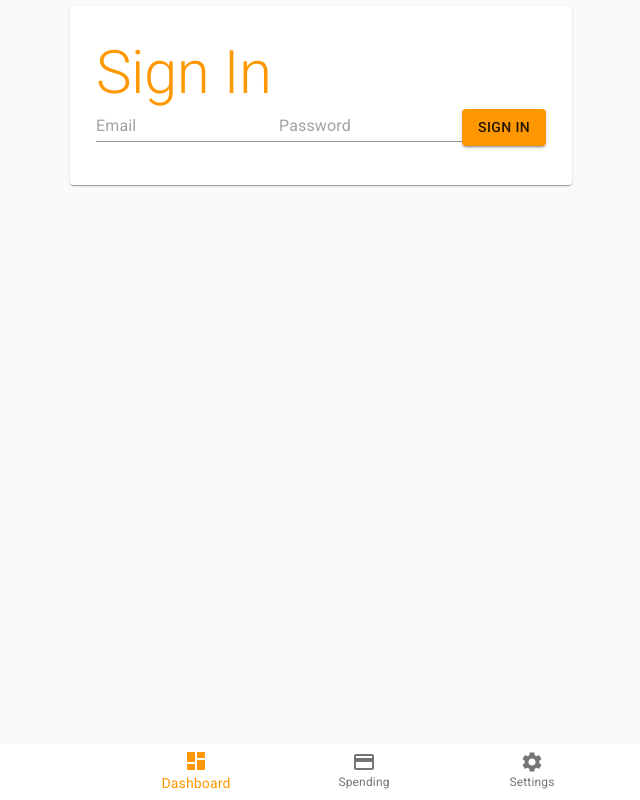
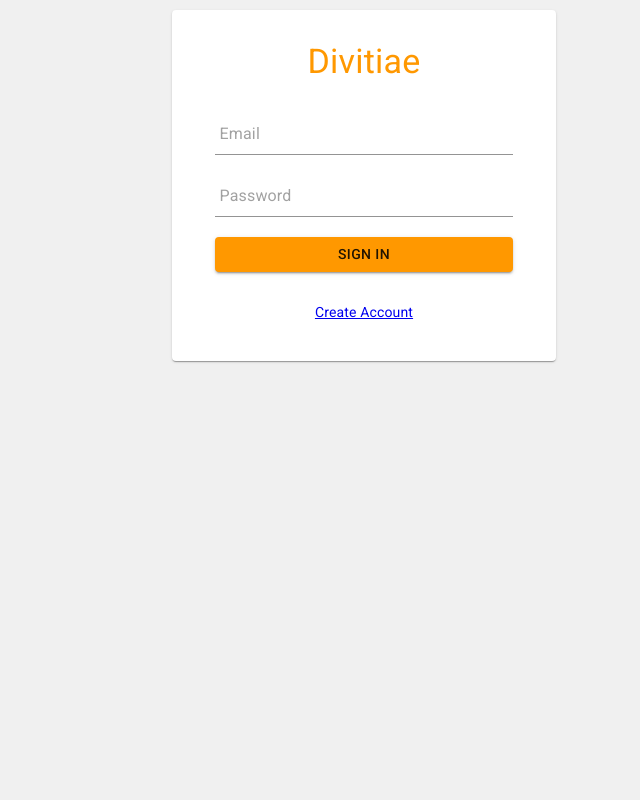
Before and after one commit to ColinTMaher/divitiae, a React (Create React App) app: page /signin in a window 1280 px wide. Shown: the whole page, without its empty margins (276-916 px from the left). Built offline with nearby package versions, Linux system fonts and the light colour scheme; no server answers.

Commit message:
Various fixes and improvements

```diff
--- a/src/Auth.js
+++ b/src/Auth.js
@@ -1,5 +1,5 @@
 import React, { useEffect, useState } from "react"
-import {auth} from "./firebase.js"
+import { auth } from "./firebase.js"
 
 export const AuthContext = React.createContext()
 
--- a/src/PrivateRoute.js
+++ b/src/PrivateRoute.js
@@ -1,17 +1,16 @@
 import React, {useContext} from "react"
 import {Route, Redirect} from "react-router-dom"
-import {AuthContext} from "./Auth"
+import { AuthContext } from "./Auth"
 
-const PrivateRoute = ({ component: RouteComponent, ...rest}) => {
+const PrivateRoute = ({ component: RouteComponent, data, ...rest}) => {
     const {currentUser} = useContext(AuthContext)
 
     return  (
         <Route
-            {...rest}
-            render={routeProps =>
-                !!currentUser ?
-                ( <RouteComponent {...routeProps} /> ) :
-                ( <Redirect to={"/signin"} /> )
+            {...rest} render={routeProps =>
+                !!currentUser
+                ? ( <RouteComponent {...routeProps} {...data} /> )
+                : ( <Redirect to={"/signin"} /> )
             }
         />
     )
--- a/src/components/App.js
+++ b/src/components/App.js
@@ -13,9 +13,9 @@
 import SignIn from "./SignIn"
 import SignUp from "./SignUp"
 import Navbar from './Navbar';
+import AuthForm from "./AuthForm"
 
 import { purple, green, orange, red } from '@material-ui/core/colors';
-import { PlayCircleOutline } from '@material-ui/icons';
 
 const useStyles = makeStyles({
   background: {
@@ -23,38 +23,41 @@
     borderRadius: 0
   },
   container: {
-    padding: "10px"
+    padding: "10px",
   }
 })
 
-
-
-function App() {
+function App(props) {
   const [darkMode, setDarkMode] = useState(false)
   const classes = useStyles()
 
   const theme = createMuiTheme({
     palette: {
       type: darkMode ? "dark" : "light",
+      background: {
+        default: darkMode ? "#1D2F3B" : "#F0F0F0"
+      },
       primary: {
-        main: darkMode ? green[500] : orange[500]
+        main: darkMode ? purple[500] : orange[500]
       },
       secondary: {
         main: darkMode ? purple[500] : red[500]
       },
     },
     overrides: {
+      MuiCssBaseline: {
+        "@global": {
+          body: {
+            userSelect: "none"
+          },
+        },
+      },
       MuiCard: {
         root: {
-          padding: "15px 10px"
+          background: darkMode ? "#1C2A35" : "white",
+          padding: "15px 10px",
         }
       },
-     /*  MuiButton: {
-        contained: {
-          color: 'blue',
-          padding: 10,
-        },
-      }, */
     },
   })
 
@@ -62,17 +65,30 @@
     <ThemeProvider theme={theme}>
       <AuthProvider>
         <Router>
+          <CssBaseline />
           <Container className={classes.container} maxWidth="sm">
-            <Grid container spacing={1}>
-              <CssBaseline />
+            <Grid container spacing={1} justify="center">
                 <Switch>
-                  <Route path="/signin" component={SignIn} />
-                  <Route path="/signup" component={SignUp} />
-                  <PrivateRoute path="/spending" component={Spending} />
-                  <PrivateRoute path="/settings">
-                    <Settings darkMode={darkMode} setDarkMode={setDarkMode}/>
-                  </PrivateRoute>
-                  <PrivateRoute path="*" component={Dashboard} />
+                  <Route
+                    path={["/signin", "/signup"]}
+                    component={AuthForm}
+                  />
+                  <PrivateRoute
+                    path="/spending"
+                    component={Spending}
+                  />
+                  <PrivateRoute
+                    path="/settings"
+                    component={Settings}
+                    data = {{
+                      setDarkMode : setDarkMode,
+                      darkMode : darkMode
+                    }}
+                  />
+                  <PrivateRoute
+                    path="*"
+                    component={Dashboard}
+                  />
                 </Switch>
             </Grid>
           </Container>
--- /dev/null
+++ b/src/components/AuthForm.js
@@ -0,0 +1,112 @@
+import React, { useCallback, useContext, useState } from "react"
+import { withRouter, Redirect } from "react-router"
+import { auth } from "../firebase.js"
+import { AuthContext } from "../Auth.js"
+import { Link, useLocation } from "react-router-dom"
+import { useTheme } from '@material-ui/core/styles'
+
+import { FormControl, Form, Input, Button, Typography, Card, CardHeader, CardContent, Grid} from "@material-ui/core"
+import { makeStyles } from '@material-ui/core/styles'
+import { red } from '@material-ui/core/colors'
+
+const useStyles = makeStyles({
+  card: {
+    textAlign: "center"
+  },
+  heading: {
+
+  },
+  input: {
+    width: "90%",
+    margin: "10px 0px",
+    padding: "5px"
+  },
+  button: {
+
+  }
+})
+
+function AuthForm({ history }) {
+    // Checks if signin or signup form should be loaded.
+    const [location, setLocation] = useState(useLocation().pathname)
+
+    const { currentUser } = useContext(AuthContext)
+    const classes = useStyles()
+
+    const handleSignIn = useCallback(
+        async event => {
+        event.preventDefault()
+        const { email, password } = event.target.elements
+        try {
+            await auth.signInWithEmailAndPassword(email.value, password.value)
+            history.push("/")
+        } catch (error) {
+            alert(error)
+        }
+        },
+        [history]
+    )
+
+    const handleSignUp = useCallback(async event => {
+        event.preventDefault()
+        const { email, password } = event.target.elements
+        try {
+        await auth.createUserWithEmailAndPassword(email.value, password.value)
+
+        history.push("/")
+        } catch (error) {
+        alert(error)
+        }
+    }, [history])
+    console.info(location)
+    if (currentUser) {
+        return <Redirect to="/" />;
+    }
+    return (
+        <Grid item xs={12} md={10} lg={8}>
+            <form onSubmit={location==="/signin"? handleSignIn : handleSignUp}>
+                <Card className={classes.card}>
+                    <CardContent>
+                        <Typography className={classes.heading} variant="h4" color="primary">Divitiae</Typography>
+                        <br />
+                        {
+                            location==="/signin"
+                            ?
+                            <>
+                                <Input className={classes.input} name="email" type="email" placeholder="Email" />
+                                <br />
+                                <Input className={classes.input} name="password" type="password" placeholder="Password" />
+                                <br />
+                                <Button className={classes.input} type="submit" variant="contained" color="primary">
+                                Sign In
+                                </Button>
+                                <br />
+                                <br />
+                                <Link to="/signup" onClick={() => setLocation("/signup")}>
+                                    Create Account
+                                </Link>
+                            </>
+                            :
+                            <>
+                                <Input className={classes.input} name="email" type="email" placeholder="Email" />
+                                <br />
+                                <Input className={classes.input} name="password" type="password" placeholder="Password" />
+                                <br />
+                                <Button className={classes.input} type="submit" variant="contained" color="primary">
+                                Sign Up
+                                </Button>
+                                <br />
+                                <br />
+                                <Link to="/signup" onClick={() => setLocation("/signin")}>
+                                    Already have an account?
+                                </Link>
+                            </>
+                        }
+                    </CardContent>
+                </Card>
+            </form>
+        </Grid>
+    )
+}
+
+export default withRouter(AuthForm)
--- a/src/components/Navbar.js
+++ b/src/components/Navbar.js
@@ -1,11 +1,13 @@
-import React, { useState, useEffect } from 'react';
-import { makeStyles } from '@material-ui/core/styles';
-import BottomNavigation from '@material-ui/core/BottomNavigation';
-import BottomNavigationAction from '@material-ui/core/BottomNavigationAction';
-import DashboardIcon from '@material-ui/icons/Dashboard';
-import SettingsIcon from '@material-ui/icons/Settings';
-import CreditCardIcon from '@material-ui/icons/CreditCard';
-import { Link, useLocation } from 'react-router-dom';
+import React, { useState, useEffect, useContext } from 'react'
+import { makeStyles } from '@material-ui/core/styles'
+import BottomNavigation from '@material-ui/core/BottomNavigation'
+import BottomNavigationAction from '@material-ui/core/BottomNavigationAction'
+import DashboardIcon from '@material-ui/icons/Dashboard'
+import SettingsIcon from '@material-ui/icons/Settings'
+import CreditCardIcon from '@material-ui/icons/CreditCard'
+import { Link, useLocation } from 'react-router-dom'
+import { auth } from "../firebase"
+import { AuthContext } from "../Auth"
 
 
 const useStyles = makeStyles(() => ({
@@ -17,9 +19,11 @@
     }
 }))
 
-function Navbar() {
+function Navbar(props) {
     const [value, setValue] = useState(getSelected(useLocation().pathname))
     const classes = useStyles()
+    const {currentUser} = useContext(AuthContext)
+
 
     function getSelected(path) {
         switch(path) {
@@ -38,6 +42,7 @@
             }}
             showLabels
             className={classes.navbar}
+            style={{display: `${currentUser ? "flex" : "none" }`}}
         >
             <BottomNavigationAction
                 component={Link}
--- a/src/components/SignIn.js
+++ b/src/components/SignIn.js
@@ -5,18 +5,24 @@
 import { Link } from "react-router-dom"
 import { useTheme } from '@material-ui/core/styles'
 
-import { FormControl, Form, Input, Button, Typography, Card, CardHeader, CardContent} from "@material-ui/core"
+import { FormControl, Form, Input, Button, Typography, Card, CardHeader, CardContent, Grid} from "@material-ui/core"
 import { makeStyles } from '@material-ui/core/styles'
 import { red } from '@material-ui/core/colors'
 
 const useStyles = makeStyles({
   card: {
-    alignItems: 'center'
+    textAlign: "center"
+  },
+  input: {
+    width: "90%",
+    margin: "10px 0px"
+  },
+  button: {
+
   }
 })
 
 function SignIn({ history }) {
-  const theme = useTheme()
   const classes = useStyles()
 
   const handleSignIn = useCallback(
@@ -40,23 +46,29 @@
   }
 
   return (
-    <Card className={classes.card} backround="red">
+    <Grid item xs={10}>
       <form onSubmit={handleSignIn}>
+        <Card className={classes.card}>
           <CardContent>
-          <Typography variant="h2" color="primary">Sign In</Typography>
-          <Input name="email" type="email" placeholder="Email" />
-          <Input name="password" type="password" placeholder="Password" />
-          <Button type="submit" variant="contained" color="primary">
+            <Typography variant="h3" color="primary">Sign In</Typography>
+            <br />
+            <Input className={classes.input} name="email" type="email" placeholder="Email" />
+            <br />
+            <Input className={classes.input} name="password" type="password" placeholder="Password" />
+            <br />
+            <Button className={classes.input} type="submit" variant="contained" color="primary">
               Sign In
             </Button>
-{/*           <Button>
+            <br />
+            <Button>
               <Link to="/signup">
               Create Account
               </Link>
-          </Button> */}
+            </Button>
           </CardContent>
+        </Card>
       </form>
-    </Card>
+    </Grid>
   )
 }
 
--- a/src/components/settings/Settings.js
+++ b/src/components/settings/Settings.js
@@ -1,21 +1,47 @@
 import React from "react"
-import {auth} from "../../firebase"
-import { Button, Grid, Switch, Card} from "@material-ui/core"
+import { auth } from "../../firebase"
+import { Grid, Switch, Card, Link, CardActionArea, Typography } from "@material-ui/core"
+import { makeStyles } from "@material-ui/core/Styles"
+import ExitToAppIcon from '@material-ui/icons/ExitToApp';
+
+
+
+
+const useStyles = makeStyles({
+    settingsCard: {
+        textAlign: "center",
+        padding: 0
+    },
+    actionArea: {
+        height: 60,
+        display: "flex",
+        justifyContent: "space-around"
+    }
+})
 
 function Settings(props) {
-    console.log(props.dark)
+    const classes = useStyles()
 
     return (
         <>
-            <Grid item xs={12}>
-                <Card>
-                    <Button color="primary" variant="contained" onClick={() => auth.signOut()}>Sign Out</Button>
+            <Grid item xs={6}>
+                <Card className={classes.settingsCard}>
+                    <CardActionArea className={classes.actionArea} onClick={() => props.setDarkMode(!props.darkMode)}>
+                        <Typography>
+                            Dark Mode
+                        </Typography>
+                        <Switch checked={props.darkMode} />
+                    </CardActionArea>
                 </Card>
             </Grid>
-            <Grid item xs={12}>
-                <Card>
-                    Dark Mode
-                    <Switch checked={props.darkMode} onChange={() => props.setDarkMode(!props.darkMode)}/>
+            <Grid item xs={6}>
+                <Card className={classes.settingsCard}>
+                    <CardActionArea className={classes.actionArea} onClick={() => auth.signOut()}>
+                        <Typography>
+                            Sign Out
+                        </Typography>
+                        <ExitToAppIcon />
+                    </CardActionArea>
                 </Card>
             </Grid>
         </>
--- a/src/components/spending/AddSpend.js
+++ b/src/components/spending/AddSpend.js
@@ -1,17 +1,30 @@
 import React, { useEffect, useState } from "react"
 import {db} from "../../firebase"
 import {useForm} from "react-hook-form"
+import { Button, Input, Select, MenuItem } from "@material-ui/core"
 
 function AddSpend(props) {
     const {register, handleSubmit, errors} = useForm()
+    const [name, setName] = useState("")
+    const [amount, setAmount] = useState("")
+    const [category, setCategory] = useState("")
 
-    function onSubmit(data) {
+    const handleNameChange = (event) => {
+        setName(event.target.value);
+    }
+    const handleAmountChange = (event) => {
+        setAmount(event.target.value);
+    }
+    const handleCategoryChange = (event) => {
+        setCategory(event.target.value);
+    }
+    function onSubmit() {
        let date = new Date()
 
         const spend = {
-            name: data.name,
-            amount: data.amount,
-            category: data.category,
+            name: name,
+            amount: amount,
+            category: category,
             timestamp: date.getTime()
         }
 
@@ -19,31 +32,37 @@
     }
 
     return (
-        <div className="add-spend-form">
         <form onSubmit={handleSubmit(onSubmit)}>
-                <input
+            <Input
                 type="text"
                 name="name"
                 placeholder="Name"
-                    ref={register({required: "Name required"})}
+                value={name}
+                onChange={handleNameChange}
             />
-                <input
+            <br/>
+            <Input
                 type="number"
                 min="0.01"
                 step="0.01"
                 name="amount"
                 placeholder="Amount"
-                    ref={register({required: "Amount required"})}
+                value={amount}
+                onChange={handleAmountChange}
+
             />
-                <select name="category" ref={register}>
-                    <option value="general">General</option>
-                    <option value="travel">Travel</option>
-                    <option value="groceries">Groceries</option>
-                </select>
-{/*                 {errors.}
- */}                <button>Add Item</button>
+            <br/>
+            <br/>
+            <Select name="category" value={category} onChange={handleCategoryChange}
+>
+                <MenuItem value="general">General</MenuItem>
+                <MenuItem value="travel">Travel</MenuItem>
+                <MenuItem value="groceries">Groceries</MenuItem>
+            </Select>
+            <br/>
+            <br/>
+            <Button color="primary" variant="contained" onClick={onSubmit}>Add Item</Button>
         </form>
-        </div>
     )
 }
 
--- a/src/components/spending/Spending.js
+++ b/src/components/spending/Spending.js
@@ -3,10 +3,37 @@
 import {auth, db} from "../../firebase"
 import { AuthContext } from "../../Auth"
 import AddSpend from "./AddSpend"
-import { Grid, Card } from "@material-ui/core"
+import { Grid, Card, MenuItem, Select, Button, Input, Table, TableCell, TableRow, Link} from "@material-ui/core"
+import { makeStyles } from "@material-ui/core/Styles"
+
+const useStyles = makeStyles({
+    card: {
+        textAlign: "center"
+    },
+    search: {
+        height: "100%",
+        marginRight: "20px",
+        width: "50%"
+    },
+    sort: {
+        width: "100%",
+        height: "100%"
+    },
+    searchBtn: {
+        width: "20%"
+    },
+    spendingList: {
+        padding: 0,
+        '&:selected': {
+            background: "black"
+        }
+
+    }
+})
 
 function Spending() {
     const authContext = useContext(AuthContext)
+    const classes = useStyles()
 
     const collection = `${authContext.currentUser.uid}/spending/items`
     const [spendingData, setSpendingData] = useState([])
@@ -29,37 +56,47 @@
         })
     }
 
+    function handleClick(id) {
+        console.log(id)
+    }
+
     useEffect(() => {
         getData()
     }, [])
 
-    const spendingItems = spendingData.map(item => <SpendingItem key={item.id} item={item} userId={authContext.currentUser.uid} itemId={item.id}/>)
+    const spendingItems = spendingData.map(item =>
+    <TableRow onClick={() => handleClick(item.id)}>
+        <SpendingItem key={item.id} item={item} userId={authContext.currentUser.uid} itemId={item.id}/>
+    </TableRow>)
+
     spendingData.sort((a,b) => (a.timestamp > b.timestamp) ? 1 : ((b.timestamp > a.timestamp) ? -1 : 0))
 
     return (
             <>
-            <Grid item xs="12">
-                <Card>
-                    <input className="search-box" type="text" placeholder="search"></input>
-                    <select className="dropdown">
-                        <option>-Sort By-</option>
-                        <option>Date</option>
-                        <option>Amount</option>
-                        <option>Category</option>
-                    </select>
+            {/* <Grid item xs={10}>
+                <Card className={classes.card}>
+                    <Input className={classes.search} type="text" placeholder="search"></Input>
+                    <Button className={classes.searchBtn} color="primary" variant="contained">Search</Button>
                 </Card>
             </Grid>
-            <Grid item xs="3">
-                <Card>
+            <Grid item xs={2}>
+                <Card className={classes.card}>
+                    <Select className={classes.sort}>
+                        <MenuItem>-Sort By-</MenuItem>
+                        <MenuItem>Date</MenuItem>
+                        <MenuItem>Amount</MenuItem>
+                        <MenuItem>Category</MenuItem>
+                    </Select>
+                </Card>
+            </Grid>
+            <Grid item xs={3}>
+                <Card className={classes.card}>
                     {"<"}
                 </Card>
             </Grid>
-            <Grid item xs="6">
-                <Card>
+            <Grid item xs={6}>
+                <Card className={classes.card}>
                     <select className="date-selector">
-    {/*                     <option value="january">December 2020</option>
-                        <option value="january">November 2020</option>
-                        <option value="january">September 2020</option> */}
                         <option value="October">October 2020</option>
                         <option value="january">August 2020</option>
                         <option value="january">July 2020</option>
@@ -72,17 +109,21 @@
                     </select>
                 </Card>
             </Grid>
-            <Grid item xs="3">
-                <Card>
+            <Grid item xs={3}>
+                <Card className={classes.card}>
                     {">"}
                 </Card>
+            </Grid> */}
+            <Grid item xs={12}>
+                <Card className={[classes.card, classes.spendingList]} >
+                    <Table>
+                        {spendingItems}
+                    </Table>
+                </Card>
             </Grid>
-{/*             <Modal show={false}>
-                 <AddSpend collection={collection}/>
-           </Modal> */}
-            <Grid item xs="12">
-                <Card>
-                    {spendingItems}
+            <Grid item xs={12}>
+                <Card className={classes.card}>
+                    <AddSpend collection={collection}/>
                 </Card>
             </Grid>
             </>
--- a/src/components/spending/SpendingItem.js
+++ b/src/components/spending/SpendingItem.js
@@ -1,44 +1,69 @@
 import React, { useContext } from "react"
-import { FontAwesomeIcon } from "@fortawesome/react-fontawesome"
-import { faUtensils } from "@fortawesome/free-solid-svg-icons"
-import { faGamepad } from "@fortawesome/free-solid-svg-icons"
-import { faBus } from "@fortawesome/free-solid-svg-icons"
-import { faShoppingBasket } from "@fortawesome/free-solid-svg-icons"
-import { faPlane } from "@fortawesome/free-solid-svg-icons"
-import { faHeartbeat } from "@fortawesome/free-solid-svg-icons"
-import { faBolt } from "@fortawesome/free-solid-svg-icons"
-import { faGlobe } from "@fortawesome/free-solid-svg-icons"
 import { db } from "../../firebase"
 import { AuthContext } from "../../Auth"
-import { Grid, Card } from "@material-ui/core"
+import { TableCell, SvgIcon, Button, IconButton } from "@material-ui/core"
+
+import { makeStyles } from "@material-ui/core/Styles"
+
+// Icons.
+import FlightIcon  from '@material-ui/icons/Flight'
+import PublicIcon from '@material-ui/icons/Public'
+import ShoppingBasketIcon from '@material-ui/icons/ShoppingBasket'
+import DirectionsBusIcon from '@material-ui/icons/DirectionsBus'
+import RestaurantIcon from '@material-ui/icons/Restaurant'
+import FavoriteIcon from '@material-ui/icons/Favorite'
+import HouseIcon from '@material-ui/icons/House'
+import DeleteIcon from '@material-ui/icons/Delete';
+
+const useStyles = makeStyles({
+    icon: {
+        textAlign: "center"
+    },
+    text: {
+
+    },
+    name: {
+
+    },
+    date: {
+        fontSize: "0.8em"
+    },
+    amount: {
+        textAlign: "right"
+    },
+    delete: {
+        textAlign: "center"
+    }
+})
 
 function SpendingItem(props) {
     const {name, amount, category, timestamp} = props.item
     const authContext = useContext(AuthContext)
+    const classes = useStyles()
 
     var icon
 
     switch(category) {
         case "general":
-            icon = faGlobe;
+            icon = PublicIcon;
             break
         case "groceries":
-            icon = faShoppingBasket;
+            icon = ShoppingBasketIcon;
             break
         case "travel":
-            icon = faPlane;
+            icon = FlightIcon;
             break
         case "transport":
-            icon = faBus;
+            icon = DirectionsBusIcon;
             break
-        case "food":
-            icon = faUtensils;
+        case "restaurant":
+            icon = RestaurantIcon;
             break
         case "health":
-            icon = faHeartbeat;
+            icon = FavoriteIcon;
             break
         case "utilities":
-            icon = faBolt;
+            icon = HouseIcon;
             break
         default:
             break
@@ -62,29 +87,23 @@
     }
 
     return (
-        <Grid container item xs="12">
-            <Grid item xs="3">
-                <div className="icon">
-                    <FontAwesomeIcon icon={icon} />
-                </div>
-            </Grid>
-            <Grid item xs="3">
-                <div className="text">
-                    <div className="name">{name}</div>
-                    <div className="date">{`${day}/${month}/${year}`}</div>
-                </div>
-            </Grid>
-            <Grid item xs="3">
-                <div className="amount">
-                    €{amount}{/* €{amount.toFixed(2)} */}
-                </div>
-            </Grid>
-            <Grid item xs="3">
-                <div className="delete-btn">
-                    <a onClick={remove}>X</a>
-                </div>
-            </Grid>
-        </Grid>
+        <>
+            <TableCell className={classes.icon}>
+                <SvgIcon component={icon} />
+            </TableCell>
+            <TableCell className={classes.text}>
+                <div className={classes.name}>{name}</div>
+                <div className={classes.date}>{`${day}/${month}/${year}`}</div>
+            </TableCell>
+            <TableCell className={classes.amount}>
+                €{amount}{/* €{amount.toFixed(2)} */}
+            </TableCell>
+            <TableCell className={classes.delete}>
+                <IconButton aria-label="delete" onClick={() => remove()}>
+                    <DeleteIcon />
+                </IconButton>
+            </TableCell>
+        </>
     )
 }
 
--- a/src/history.js
+++ /dev/null
@@ -1,3 +0,0 @@
-import { createBrowserHistory as history} from 'history';
-
-export default history()
```
Also changed, not shown: src/Routes.js (deleted, +0 -25 lines). Lines whose indentation alone changed are shown as unchanged.
